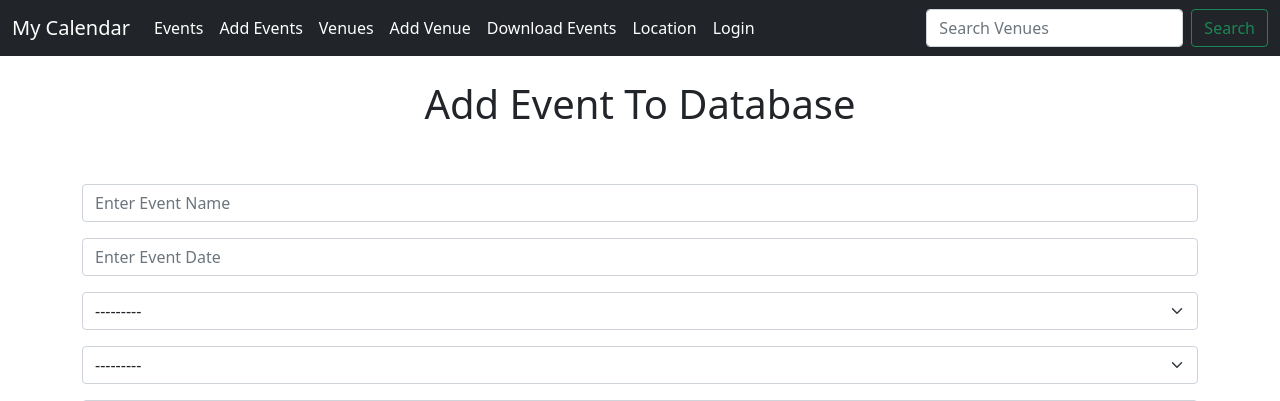
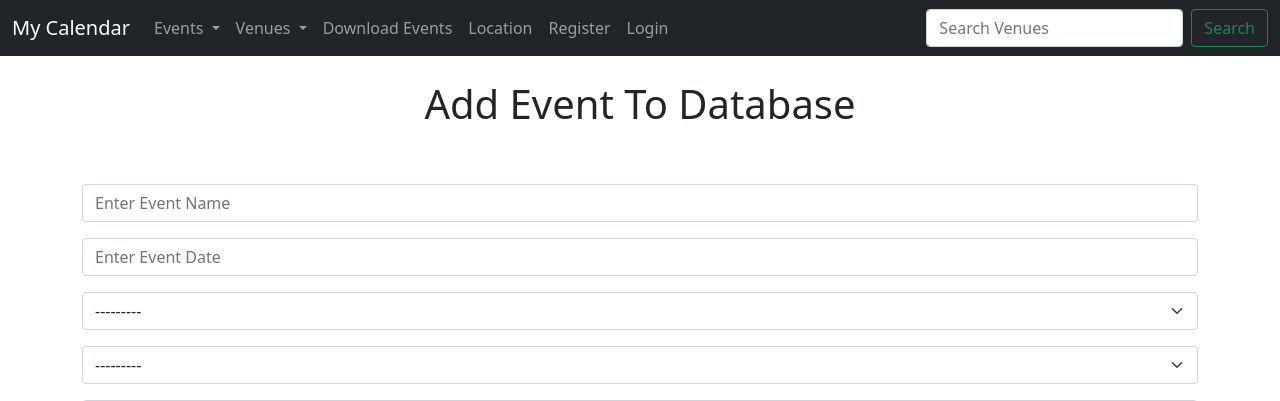
Before and after one commit to hyy-dreamer/django, a Django app: page /add_event in a window 1280 px wide. Shown: the top 401 px of the page. Run offline with Django 4.2, Linux system fonts and the light colour scheme; data comes from the database, SQL or seed files in the repository; both versions use the stored data as it was after the commit.

Commit message:
latest version

```diff
--- a/events/events/forms.py
+++ b/events/events/forms.py
@@ -1,8 +1,8 @@
-from asyncio import events
-from tkinter import Widget
 from django import forms
 from django.forms import ModelForm
 from events.models import *
+from django.contrib.auth.forms import UserCreationForm
+from django.contrib.auth.models import User
 
 # create a venue form
 class VenueForm(ModelForm):
@@ -49,3 +49,23 @@ class EventForm(ModelForm):
             'attendees':forms.SelectMultiple(attrs={'class':'form-select','placeholder':'Enter attendees'}),
             'description':forms.Textarea(attrs={'class':'form-control','placeholder':'Enter Description'}),
         }
+
+# Create a registration form
+class RegisterUserForm(UserCreationForm):#inheriate from UserCreationForm
+    email = forms.EmailField(widget=forms.EmailInput(attrs={'class':'form-control','placeholder':'Enter Email Address'}))
+    first_name = forms.CharField(max_length=50, widget=forms.TextInput(attrs={'class':'form-control','placeholder':'Enther First Name'}))
+    last_name = forms.CharField(max_length=50, widget=forms.TextInput(attrs={'class':'form-control','placeholder':'Enther Last Name'}))
+
+    class Meta:
+        model = User
+        fields = ('username','first_name','last_name','email','password1','password2')
+
+
+    def __init__(self, *args, **kwargs):
+        super(RegisterUserForm,self).__init__(*args, **kwargs)
+        self.fields['username'].widget.attrs['class'] = 'form-control'
+        self.fields['username'].widget.attrs['placeholder'] = 'Enter Username'
+        self.fields['password1'].widget.attrs['class'] = 'form-control'
+        self.fields['password1'].widget.attrs['placeholder'] = 'Enter Password'
+        self.fields['password2'].widget.attrs['class'] = 'form-control'
+        self.fields['password2'].widget.attrs['placeholder'] = 'Enter Password Confirmation'
--- a/events/events/templates/events/navbar.html
+++ b/events/events/templates/events/navbar.html
@@ -7,32 +7,53 @@
       <div class="collapse navbar-collapse" id="navbarSupportedContent">
         <ul class="navbar-nav me-auto mb-2 mb-lg-0">
 
+          <li class="nav-item dropdown">
+            <a class="nav-link dropdown-toggle" href="#" id="navbarDropdown" role="button" data-bs-toggle="dropdown" aria-expanded="false">
+              Events
+            </a>
+            <ul class="dropdown-menu" aria-labelledby="navbarDropdown">
+              <li>
+                <a class="dropdown-item" aria-current="page" href="{% url 'list-events' %}">All Events</a>
+              </li>
+              <li>
+                <a class="dropdown-item" aria-current="page" href="{% url 'add-event' %}">Add Events</a>
+              </li>
+            </ul>
+          </li>
+
+
+          <li class="nav-item dropdown">
+            <a class="nav-link dropdown-toggle" href="#" id="navbarDropdown" role="button" data-bs-toggle="dropdown" aria-expanded="false">
+              Venues
+            </a>
+            <ul class="dropdown-menu" aria-labelledby="navbarDropdown">
+              <li>
+                <a class="dropdown-item" aria-current="page" href="{% url 'list-venues' %}">All Venues</a>
+              </li>
+              <li>
+                <a class="dropdown-item" aria-current="page" href="{% url 'add-venue' %}">Add Venue</a>
+              </li>
+            </ul>
+          </li>
+
+
           <li class="nav-item">
-            <a class="nav-link active" aria-current="page" href="{% url 'list-events' %}">Events</a>
+            <a class="nav-link" aria-current="page" href="{% url 'event-pdf' %}">Download Events</a>
           </li>
           <li class="nav-item">
-            <a class="nav-link active" aria-current="page" href="{% url 'add-event' %}">Add Events</a>
-          </li>
-          <li class="nav-item">
-            <a class="nav-link active" aria-current="page" href="{% url 'list-venues' %}">Venues</a>
-          </li>
-          <li class="nav-item">
-            <a class="nav-link active" aria-current="page" href="{% url 'add-venue' %}">Add Venue</a>
-          </li>
-          <li class="nav-item">
-            <a class="nav-link active" aria-current="page" href="{% url 'event-pdf' %}">Download Events</a>
-          </li>
-          <li class="nav-item">
-            <a class="nav-link active" aria-current="page" href="{% url 'get-location' %}">Location</a>
+            <a class="nav-link" aria-current="page" href="{% url 'get-location' %}">Location</a>
           </li>
 
           {% if user.is_authenticated %}
           <li class="nav-item">
-            <a class="nav-link active" aria-current="page" href="{% url 'logout-user' %}">Logout</a>
+            <a class="nav-link" aria-current="page" href="{% url 'logout-user' %}">Logout</a>
           </li>
           {% else %}
           <li class="nav-item">
-            <a class="nav-link active" aria-current="page" href="{% url 'login-user' %}">Login</a>
+            <a class="nav-link" aria-current="page" href="{% url 'register-user' %}">Register</a>
+          </li>
+          <li class="nav-item">
+            <a class="nav-link" aria-current="page" href="{% url 'login-user' %}">Login</a>
           </li>
           {% endif %}
 
--- a/events/events/views.py
+++ b/events/events/views.py
@@ -4,7 +4,7 @@ from django.shortcuts import redirect, render
 import calendar
 from calendar import HTMLCalendar, month_name
 from datetime import datetime
-from events.forms import EventForm, VenueForm
+from events.forms import EventForm, RegisterUserForm, VenueForm
 from events.models import Event, Venue
 from django.http import HttpResponse
 from django.http import FileResponse
@@ -15,6 +15,7 @@ import io
 from django.core.paginator import Paginator
 from django.contrib.auth import authenticate, login, logout
 from django.contrib import messages
+from django.contrib.auth.forms import UserCreationForm
 
 # Create calendar views here.
 def home(request, year=datetime.now().year, month=datetime.now().strftime('%B')):
@@ -224,3 +225,19 @@ def logout_user(request):
     logout(request)
     messages.success(request, ("You were logged out"))
     return redirect('login-user')
+
+def register_user(request):
+    if request.method == "POST":
+        form = RegisterUserForm(request.POST)
+        if form.is_valid():
+            form.save()
+            username = form.cleaned_data['username']
+            password = form.cleaned_data['password1']
+            user = authenticate(username = username, password = password)
+            login(request, user)
+            messages.success(request, ("Register successfully!"))
+            return redirect('home')
+        else: return render(request, 'events/register.html',{'form':form})
+    else:
+        form = RegisterUserForm()
+        return render(request, 'events/register.html',{'form':form})
--- a/events/webapps/urls.py
+++ b/events/webapps/urls.py
@@ -36,6 +36,7 @@ urlpatterns = [
     path('get_location', views.get_location, name="get-location"),
     path('login_user', views.login_user, name="login-user"),
     path('logout_user', views.logout_user, name="logout-user"),
+    path('register_user', views.register_user, name="register-user"),
 ]
 
 admin.site.site_header = "CMU Social Map Administration Page"
```
Also changed, not shown: events/events/templates/events/register.html (added, +26 -0 lines), events/db.sqlite3.
